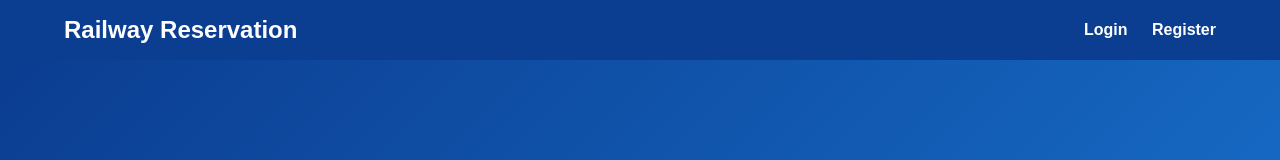
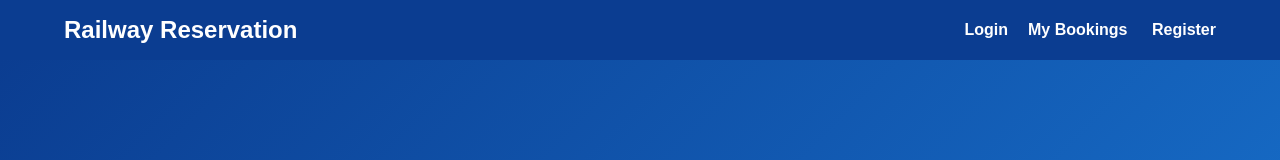
Before and after one commit to poojaiiit17/IRCTC, a plain HTML site: page frontend/index.html in a window 1280 px wide. Shown: the top 160 px of the page. Drawn offline with Linux system fonts and the light colour scheme.

Commit message:
Add bookings navigation

```diff
--- a/frontend/index.html
+++ b/frontend/index.html
@@ -10,7 +10,7 @@
 <header>
     <h1>Railway Reservation</h1>
     <nav>
-        <a href="login.html">Login</a>
+        <a href="login.html">Login</a><a href="my-bookings.html">My Bookings</a>
         <a href="register.html">Register</a>
     </nav>
 </header>
```
